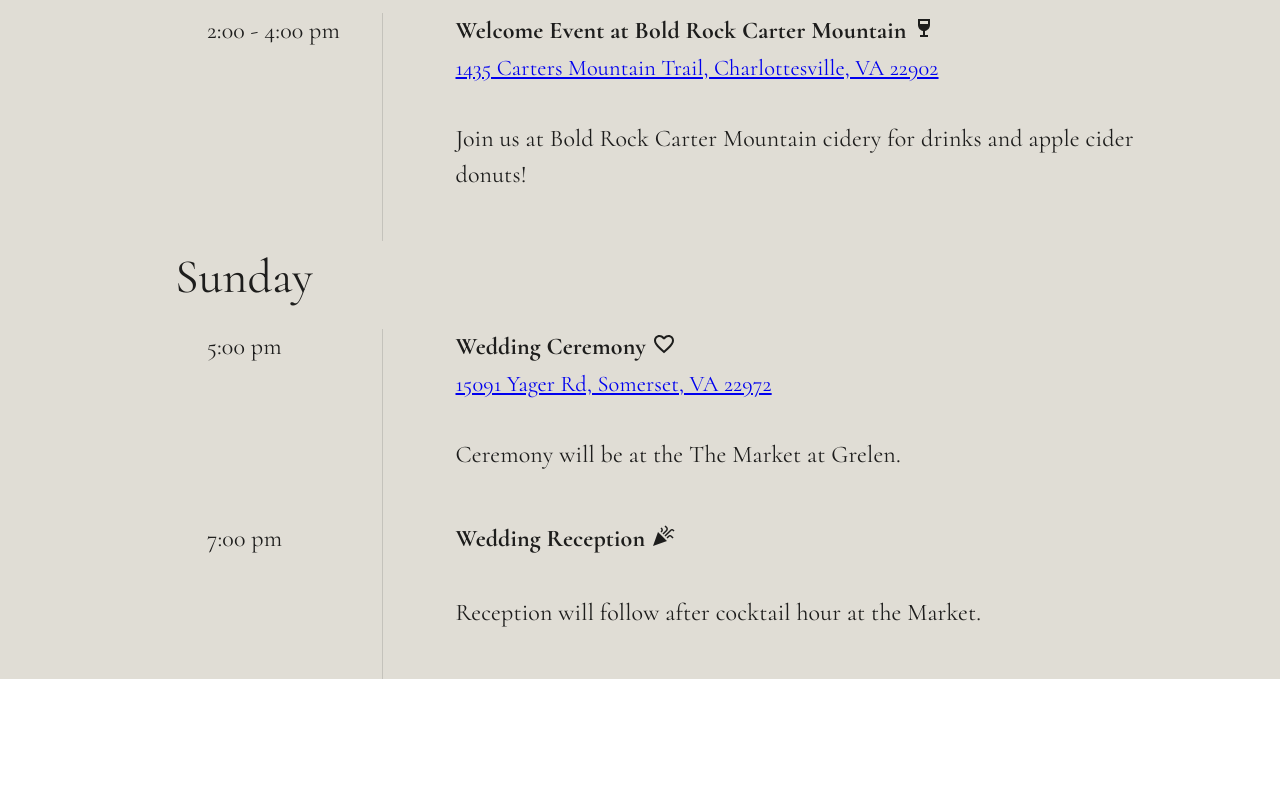
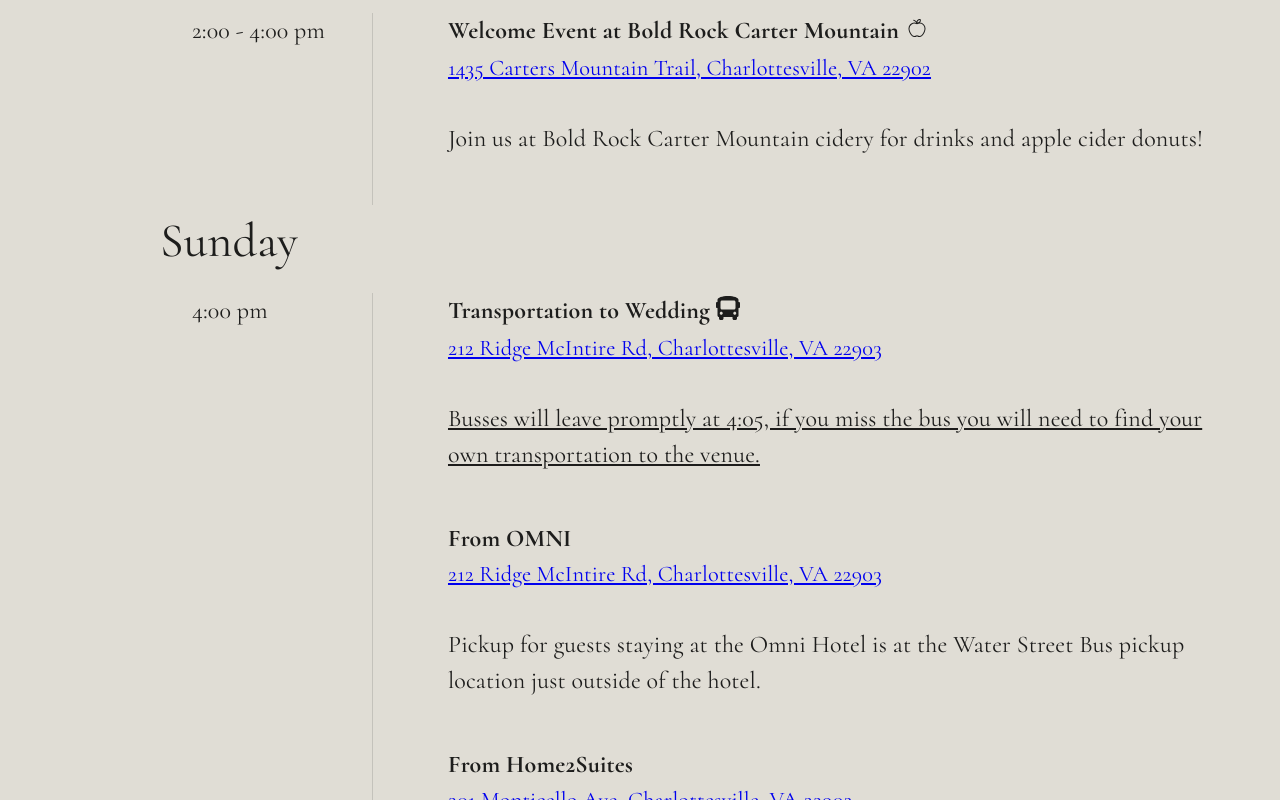
Before and after one commit to dwilliams27/wedding-ui, a React (Create React App) app: page /events in a window 1280 px wide. Shown: the part 420-1220 px from the top of the page. Before the commit the page ends 1099 px from the top, so only its background shows below. Built offline with nearby package versions, Linux system fonts and the light colour scheme; a web font is replaced by a local one.

Commit message:
change icons, add transportation schedule

```diff
--- a/package.json
+++ b/package.json
@@ -54,6 +54,7 @@
     "firebase": "^10.8.0",
     "react": "^18.2.0",
     "react-dom": "^18.2.0",
+    "react-icons": "^5.2.1",
     "react-router-dom": "^6.12.0",
     "react-scripts": "5.0.1",
     "recoil": "^0.7.6",
--- a/src/components/Events.tsx
+++ b/src/components/Events.tsx
@@ -3,48 +3,61 @@
 import { Stack } from "@mui/system";
 import { Divider, Fade, Typography, ThemeProvider, createTheme, Box, Link, Grid, Card, CardContent, Container, Paper, List, ListItem, ListItemText } from "@mui/material";
 import { Fonts } from "../utils/Fonts";
-import WineBarIcon from '@mui/icons-material/WineBar';
-import FavoriteBorderIcon from '@mui/icons-material/FavoriteBorder';
+import { FaBus } from "react-icons/fa";
 import CelebrationIcon from '@mui/icons-material/Celebration';
+import { GiLinkedRings } from "react-icons/gi";
+import { CiApple } from "react-icons/ci";
+import { PiCheersLight } from "react-icons/pi";
 
 interface Event {
   title: string,
-  time: string,
-  description: string,
-  address?: string,
+  time?: string,
+  description?: string,
+  descriptionCss?: { [key: string]: string },
+  addresses?: string[],
   icon?: any,
 };
 
 const satEvents: Event[] = [
-  { title: 'Welcome Event at Bold Rock Carter Mountain', icon: <WineBarIcon />, time: '2:00 - 4:00 pm', description: 'Join us at Bold Rock Carter Mountain cidery for drinks and apple cider donuts!', address: '1435 Carters Mountain Trail, Charlottesville, VA 22902' },
+  { title: 'Welcome Event at Bold Rock Carter Mountain', icon: <CiApple />, time: '2:00 - 4:00 pm', description: 'Join us at Bold Rock Carter Mountain cidery for drinks and apple cider donuts!', addresses: ['1435 Carters Mountain Trail, Charlottesville, VA 22902'] },
 ];
 const sunEvents: Event[] = [
-  { title: 'Wedding Ceremony', icon: <FavoriteBorderIcon />, time: '5:00 pm', description: 'Ceremony will be at the The Market at Grelen.', address: '15091 Yager Rd, Somerset, VA 22972' },
-  { title: 'Wedding Reception', icon: <CelebrationIcon />, time: '7:00 pm', description: 'Reception will follow after cocktail hour at the Market.' },
+  { title: 'Transportation to Wedding', icon: <FaBus />, time: '4:00 pm', description: 'Busses will leave promptly at 4:05, if you miss the bus you will need to find your own transportation to the venue.', descriptionCss: { textDecoration: 'underline' }, addresses: ['212 Ridge McIntire Rd, Charlottesville, VA 22903'] },
+  { title: 'From OMNI', description: 'Pickup for guests staying at the Omni Hotel is at the Water Street Bus pickup location just outside of the hotel.', addresses: ['212 Ridge McIntire Rd, Charlottesville, VA 22903'] },
+  { title: 'From Home2Suites', description: 'Pickup for guests staying at the Home2Suites will be at the hotel.', addresses: ['201 Monticello Ave, Charlottesville, VA 22902'] },
+  { title: 'Wedding Ceremony', icon: <GiLinkedRings />, time: '5:00 pm', description: 'Ceremony will be at the The Market at Grelen.', addresses: ['15091 Yager Rd, Somerset, VA 22972'] },
+  { title: 'Wedding Reception', icon: <PiCheersLight />, time: '7:00 pm', description: 'Reception will follow after cocktail hour at the Market.' },
 ]
 
 function genGridItemsForDay(events: Event[]) {
   return (events.map((event, index) => (
     <Grid container justifyContent="space-between" sx={{ marginLeft: { xs: '1rem', md: '4rem' }, marginRight: { xs: '0.5rem', md: '2rem' } }}>
       <Grid item xs={2}>
-        <Typography variant="body1" sx={{ textAlign: 'left', fontSize: { xs: '1rem', md: '1.5rem'} }}>
-          {event.time}
-        </Typography>
+        {event.time &&
+          <Typography variant="body1" sx={{ textAlign: 'left', fontSize: { xs: '1rem', md: '1.5rem'} }}>
+            {event.time}
+          </Typography>
+        }
       </Grid>
       <Grid item xs={1}>
         <Divider orientation="vertical" sx={{ width: '10px', height: '100%' }}/>
       </Grid>
       <Grid item xs={9} sx={{ marginBottom: '3rem' }}>
         <Typography variant="body1" sx={{ textAlign: 'left', fontSize: { xs: '1rem', md: '1.5rem'} }}>
-          <strong>{event.title} </strong><span style={{ verticalAlign: 'middle' }}>{event.icon}</span>
+          <strong>{event.title} </strong>
+          { event.icon && <span style={{ verticalAlign: 'middle' }}>{event.icon}</span> }
           <br />
           <Container sx={{ fontSize: { xs: '0.85rem', md: '1.4rem'}, paddingLeft: '0 !important' }}>
-            <a href={`https://www.google.com/maps/search/?api=1&query=${event.address}`} target="_blank" rel="noreferrer">
-              {event.address}
-            </a>
+            {
+              event.addresses?.map((address) => (
+                <a href={`https://www.google.com/maps/search/?api=1&query=${address}`} target="_blank" rel="noreferrer">
+                  {address}
+                </a>
+              ))
+            }
           </Container>
           <br />
-          {event.description}
+          <div style={{ ...event.descriptionCss }}>{event.description}</div>
         </Typography>
       </Grid>
     </Grid>
```
Also changed, not shown: 1 other file (tests, documents, lock files or other folders).
